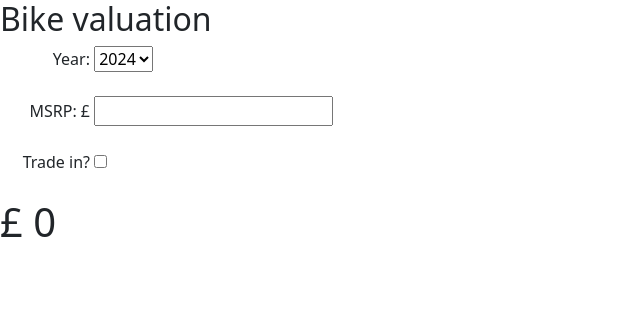
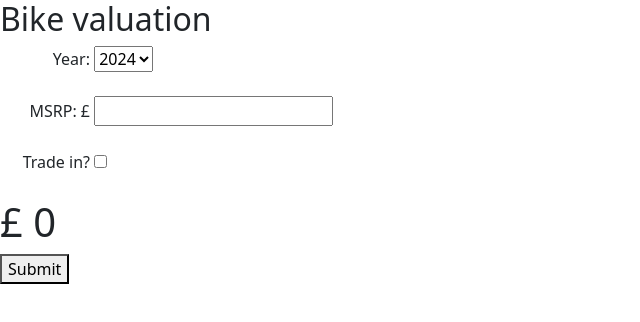
Before and after one commit to Anthony-Nicholls/bicycle-exchange, a plain HTML site: page index.html in a window 1280 px wide. Shown: the whole page, without its empty margins (0-640 px from the left). Drawn offline with nearby package versions, Linux system fonts and the light colour scheme.

Commit message:
Add submit button

```diff
--- a/index.html
+++ b/index.html
@@ -39,6 +39,7 @@
 
     <h1 id="offer"></h1>
 
+    <button onclick="onSubmit()">Submit</button>
 
     <script src="script.js"></script>
     <script src="https://cdn.jsdelivr.net/npm/bootstrap@5.3.2/dist/js/bootstrap.bundle.min.js"
--- a/script.js
+++ b/script.js
@@ -1,3 +1,10 @@
+function onSubmit() {
+    parent.window.location.href="https://www.example.com/?"
+        + "year=" + getSelectedYear().toString()
+        + "&msrp=" + getMSRP().toString()
+        + "&trade-in=" + isTradeIn().toString()
+}
+
 function getMSRP()
 {
     return document.getElementById("price").value
```
